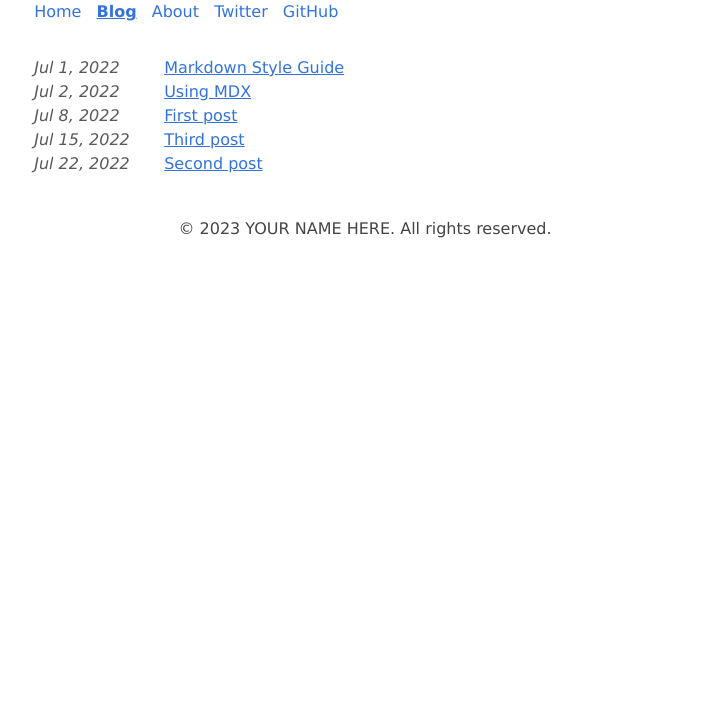
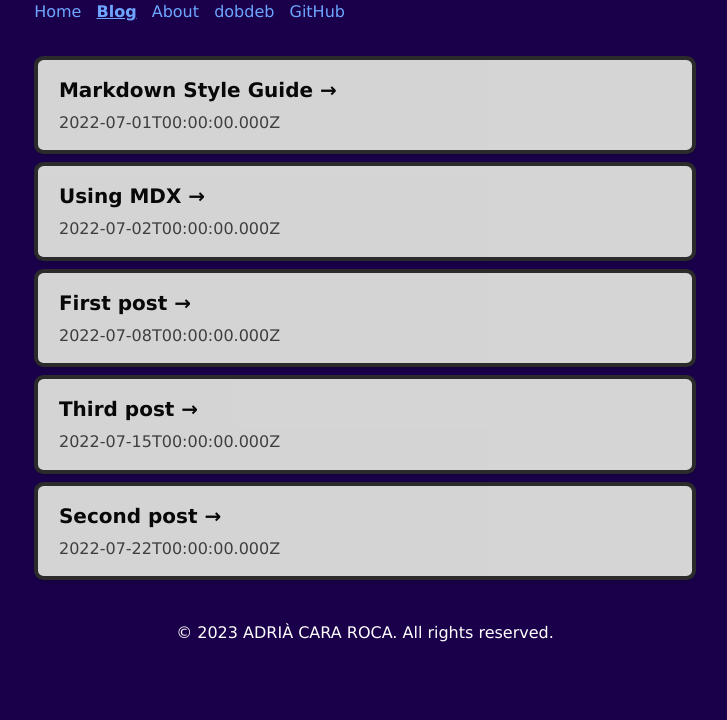
Before and after one commit to AdriaCara/myBlogAstro, an Astro site: page /blog in a window 1280 px wide. Shown: the part 80-800 px from the top of the page, without its empty margins (275-1002 px from the left). Built offline with nearby package versions, Linux system fonts and the light colour scheme; Astro itself is replaced by a stand-in of ours.

Commit message:
Little changes.

```diff
--- a/astro.config.mjs
+++ b/astro.config.mjs
@@ -5,6 +5,6 @@ import sitemap from '@astrojs/sitemap';
 
 // https://astro.build/config
 export default defineConfig({
-	site: 'https://example.com',
+	site: 'https://example.com/',
 	integrations: [mdx(), sitemap()],
 });
--- /dev/null
+++ b/src/components/Card.astro
@@ -0,0 +1,66 @@
+---
+export interface Props {
+	title: string;
+	body: String;
+	href: string;
+}
+
+const { href, title, body } = Astro.props;
+---
+
+<li class="link-card">
+	<a href={href}>
+		<h2>
+			{title}
+			<span>&rarr;</span>
+		</h2>
+		<p>
+			{body}
+		</p>
+	</a>
+</li>
+<style>
+	.link-card {
+		list-style: none;
+		display: flex;
+		padding: 0.25rem;
+		background-color: rgb(44, 43, 43);
+		background-image: none;
+		background-size: 400%;
+		border-radius: 0.6rem;
+		background-position: 100%;
+		transition: background-position 0.6s cubic-bezier(0.22, 1, 0.36, 1);
+		box-shadow: 0 4px 6px -1px rgba(0, 0, 0, 0.1), 0 2px 4px -2px rgba(0, 0, 0, 0.1);
+		margin-bottom: 1vh;
+		color:black;
+	}
+
+	.link-card > a {
+		width: 100%;
+		text-decoration: none;
+		line-height: 1.4;
+		padding: 1rem 1.3rem;
+		border-radius: 0.35rem;
+		color: #111;
+		background-color: white;
+		opacity: 0.8;
+	}
+	h2 {
+		margin: 0;
+		font-size: 1.25rem;
+		transition: color 0.6s cubic-bezier(0.22, 1, 0.36, 1);
+		color: #000;
+	}
+	p {
+		margin-top: 0.5rem;
+		margin-bottom: 0;
+		color: #444;
+	}
+	.link-card:is(:hover, :focus-within) {
+		background-position: 0;
+		background-image: var(--accent-gradient);
+	}
+	.link-card:is(:hover, :focus-within) h2 {
+		color: rgb(var(--accent));
+	}
+</style>
--- a/src/components/Footer.astro
+++ b/src/components/Footer.astro
@@ -3,7 +3,7 @@ const today = new Date();
 ---
 
 <footer>
-	&copy; {today.getFullYear()} YOUR NAME HERE. All rights reserved.
+	&copy; {today.getFullYear()} ADRIÀ CARA ROCA. All rights reserved.
 </footer>
 <style>
 	footer {
--- a/src/components/Header.astro
+++ b/src/components/Header.astro
@@ -11,8 +11,8 @@ import { SITE_TITLE } from '../consts';
 		<HeaderLink href="/">Home</HeaderLink>
 		<HeaderLink href="/blog">Blog</HeaderLink>
 		<HeaderLink href="/about">About</HeaderLink>
-		<HeaderLink href="https://twitter.com/astrodotbuild" target="_blank">Twitter</HeaderLink>
-		<HeaderLink href="https://github.com/withastro/astro" target="_blank">GitHub</HeaderLink>
+		<HeaderLink href="https:/adriacara.github.io/dobdeb/" target="_blank">dobdeb</HeaderLink>
+		<HeaderLink href="https://github.com/AdriaCara" target="_blank">GitHub</HeaderLink>
 	</nav>
 </header>
 <style>
--- a/src/consts.ts
+++ b/src/consts.ts
@@ -1,5 +1,5 @@
 // Place any global data in this file.
 // You can import this data from anywhere in your site by using the `import` keyword.
 
-export const SITE_TITLE = 'My personal website.';
+export const SITE_TITLE = 'Adrià Blog.';
 export const SITE_DESCRIPTION = 'Welcome to my website!';
--- a/src/pages/about.astro
+++ b/src/pages/about.astro
@@ -7,7 +7,7 @@ import Layout from '../layouts/BlogPost.astro';
 	description="Lorem ipsum dolor sit amet"
 	pubDate={new Date('August 08 2021')}
 	updatedDate={new Date('August 08 2022')}
-	heroImage="/placeholder-about.jpg"
+	heroImage="/placeholder-about.jfif"
 >
 	<p>
 		Lorem ipsum dolor sit amet, consectetur adipiscing elit, sed do eiusmod tempor incididunt ut
--- a/src/pages/blog/index.astro
+++ b/src/pages/blog/index.astro
@@ -2,9 +2,9 @@
 import BaseHead from '../../components/BaseHead.astro';
 import Header from '../../components/Header.astro';
 import Footer from '../../components/Footer.astro';
+import Card from '../../components/Card.astro';
 import { SITE_TITLE, SITE_DESCRIPTION } from '../../consts';
 import { getCollection } from 'astro:content';
-import FormattedDate from '../../components/FormattedDate.astro';
 
 const posts = (await getCollection('blog')).sort(
 	(a, b) => a.data.pubDate.valueOf() - b.data.pubDate.valueOf()
@@ -29,7 +29,7 @@ const posts = (await getCollection('blog')).sort(
 				color: #595959;
 			}
 			ul li a:visited {
-				color: #8e32dc;
+				color: #3cff00;
 			}
 		</style>
 	</head>
@@ -40,10 +40,11 @@ const posts = (await getCollection('blog')).sort(
 				<ul>
 					{
 						posts.map((post) => (
-							<li>
-								<FormattedDate date={post.data.pubDate} />
-								<a href={`/blog/${post.slug}/`}>{post.data.title}</a>
-							</li>
+							<Card
+								href={`/blog/${post.slug}/` ?? ""}
+								title={post.data.title}
+								body={post.data.pubDate.toISOString()}
+							/>
 						))
 					}
 				</ul>
--- a/src/styles/global.css
+++ b/src/styles/global.css
@@ -9,24 +9,26 @@ body {
 	padding: 20px;
 	max-width: 65ch;
 	text-align: left;
-	background-color: #fff;
+	background-color: #1a004b;
 	word-wrap: break-word;
 	overflow-wrap: break-word;
 	line-height: 1.5;
-	color: #444;
+	color: #ffffff;
 }
 h1,
-h2,
+h2 {
+	color: #ffffff;
+}
 h3,
 h4,
 h5,
 h6,
 strong,
 b {
-	color: #222;
+	color: #000000;
 }
 a {
-	color: #3273dc;
+	color: #6ea6ff;
 }
 nav a {
 	margin-right: 10px;
```
Also changed, not shown: public/placeholder-about.jpg (deleted), 1 other file.
